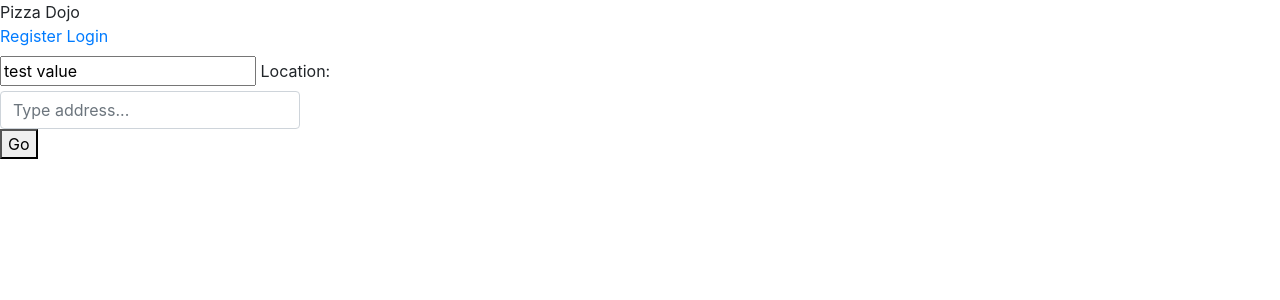
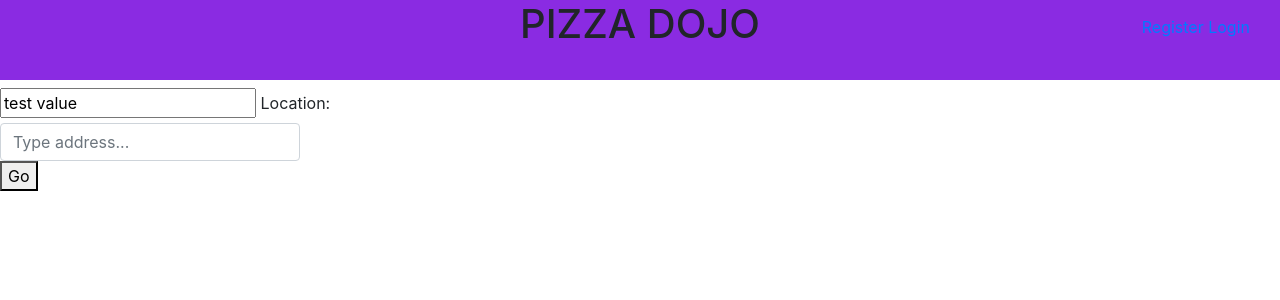
Before and after one commit to philip-hughes/fourth-milestone-project, a Django app: page / in a window 1280 px wide. Shown: the top 300 px of the page. Run offline with Django 3.2, Linux system fonts and the light colour scheme; parts of the project's set-up code (start-up, migrations or seed data) failed here and were passed over; some libraries are stand-ins or nearby versions.

Commit message:
Adding title and auth links to the top header section, and adding inital styling for the same

```diff
--- a/static/css/style.css
+++ b/static/css/style.css
@@ -0,0 +1,16 @@
+#top-header {
+    position: relative;
+    height: 80px;
+    background-color:blueviolet;
+}
+
+#main-title {
+    text-align: center;
+}
+
+#auth-user-links, #unauth-user-links {
+    display: inline-block;
+    position: absolute;
+    right: 30px;
+    top: 15px;
+}
--- a/templates/base.html
+++ b/templates/base.html
@@ -6,9 +6,11 @@
     <meta http-equiv="X-UA-Compatible" content="ie=edge">
     <meta charset="UTF-8">
     <meta name="viewport" content="width=device-width, initial-scale=1.0">
+    <title>Pizza Dojo</title>
     {% block corecss %}
     <link rel="stylesheet" href="https://maxcdn.bootstrapcdn.com/bootstrap/4.3.1/css/bootstrap.min.css" type="text/css" />
     <link rel="stylesheet" href="//code.jquery.com/ui/1.12.1/themes/base/jquery-ui.css">
+    <link rel="stylesheet" href="{% static 'css/style.css' %}">
     {% endblock %}
     {% block extra_css %}{% endblock %}
 
@@ -21,24 +23,27 @@
     {% endblock %}
 
     {% block extra_js %}{% endblock %}
-
-    <title>Pizza Dojo</title>
 </head>
 <body>
     <header>
+        <div id="top-header">
+            <h1 id="main-title">PIZZA DOJO</h1>
+            {% if request.user.is_authenticated %}
+            <div id="auth-user-links">
+                <a href="{% url 'profile' %}"><span>Blah{{user.first_name}}</span></a>
+                <a href="{% url 'account_logout' %}"><span>Logout</span></a>
+            </div>
+            {% else %}
+            <div id="unauth-user-links">
+                <a href="{% url 'account_signup' %}">Register</a>
+                <a href="{% url 'account_login' %}">Login</a>
+            </div>
+            {% endif %}
+
+        </div>
         {% if store %}
         <div>{{store.name}}</div>
         {% endif %}
-        <div>{{user.name}}</div>
-        <div>
-            {% if request.user.is_authenticated %}
-                <a href="{% url 'profile' %}">My Profile</a>
-                <a href="{% url 'account_logout' %}">Logout</a>
-            {% else %}
-                <a href="{% url 'account_signup' %}">Register</a>
-                <a href="{% url 'account_login' %}">Login</a>
-            {% endif %}
-        </div>
     </header>
 {% block content %} <h1>blah</h1>{% endblock %}
 
```
Also changed, not shown: db.sqlite3.
